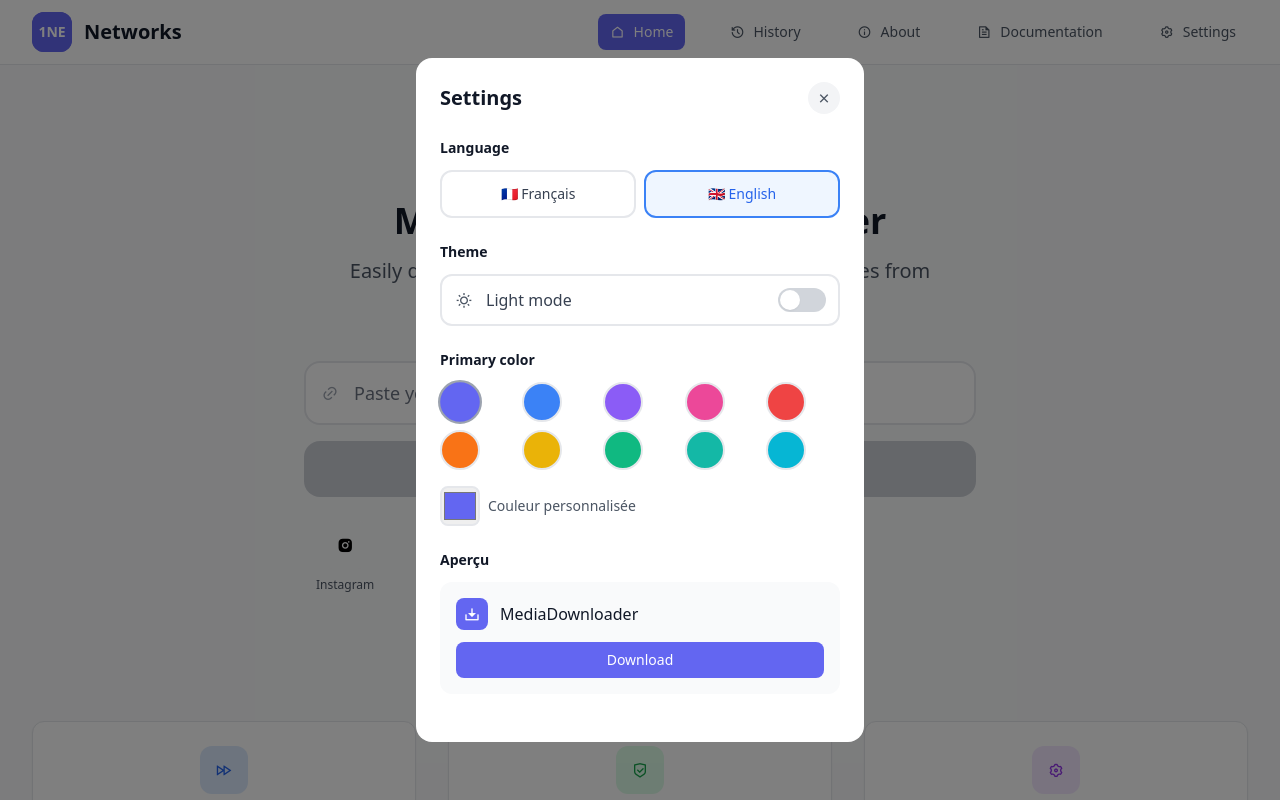
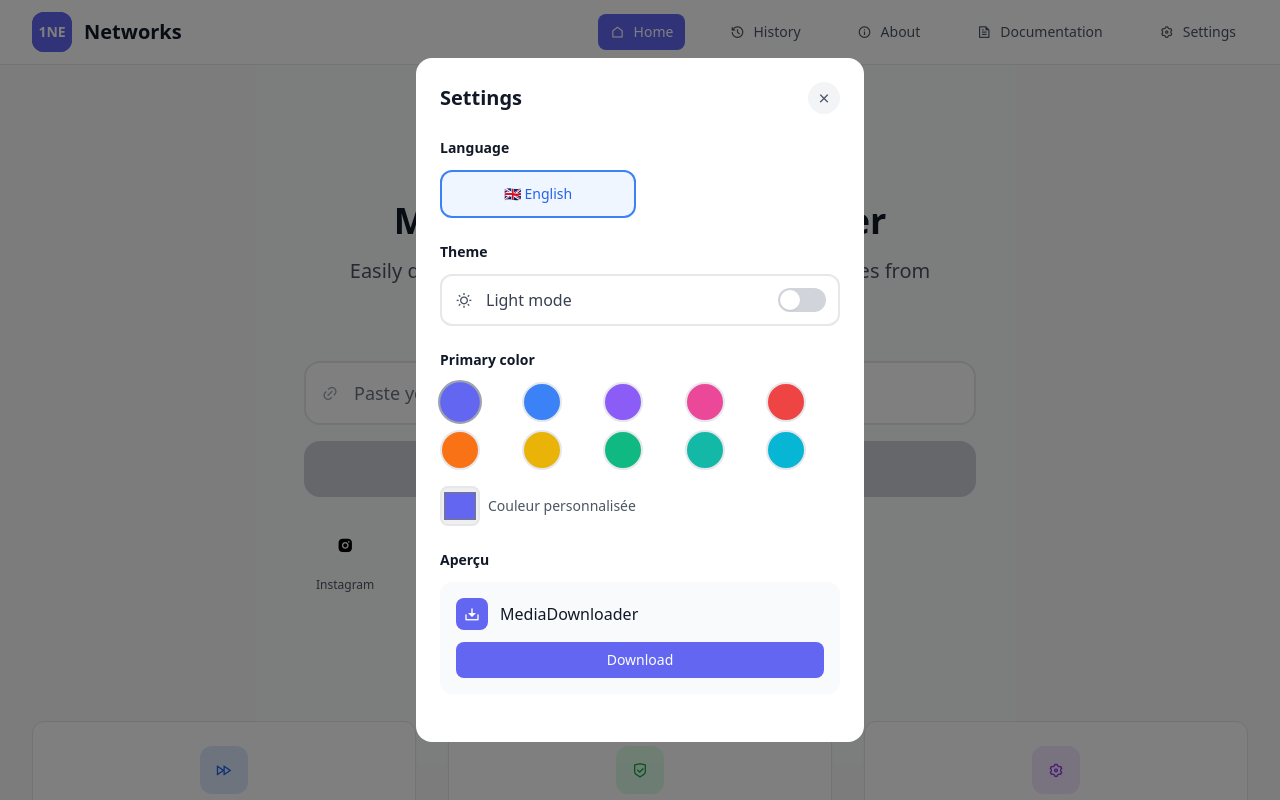
Before and after one commit to xsprk/1NET, a Next.js app: page / in a window 1280 px wide. Both pictures are taken after a click on the button "Settings". Shown: the top 800 px of the page. Built offline with nearby package versions, Linux system fonts and the light colour scheme.

Commit message:
Update ThemeCustomizer.tsx

```diff
--- a/components/ThemeCustomizer.tsx
+++ b/components/ThemeCustomizer.tsx
@@ -69,16 +69,6 @@ export default function ThemeCustomizer({ isOpen, onClose }: ThemeCustomizerProp
           <div className="mb-6">
             <h3 className="text-sm font-semibold text-gray-900 dark:text-white mb-3">{t('language')}</h3>
             <div className="grid grid-cols-2 gap-2">
-              <button
-                onClick={() => handleLanguageChange('fr')}
-                className={`p-3 rounded-xl border-2 transition-all text-sm font-medium cursor-pointer ${
-                  settings.language === 'fr'
-                    ? 'border-blue-500 bg-blue-50 text-blue-600 dark:bg-blue-900/20'
-                    : 'border-gray-200 dark:border-gray-600 hover:border-gray-300 dark:hover:border-gray-500 text-gray-700 dark:text-gray-300'
-                }`}
-              >
-                🇫🇷 Français
-              </button>
               <button
                 onClick={() => handleLanguageChange('en')}
                 className={`p-3 rounded-xl border-2 transition-all text-sm font-medium cursor-pointer ${
```
